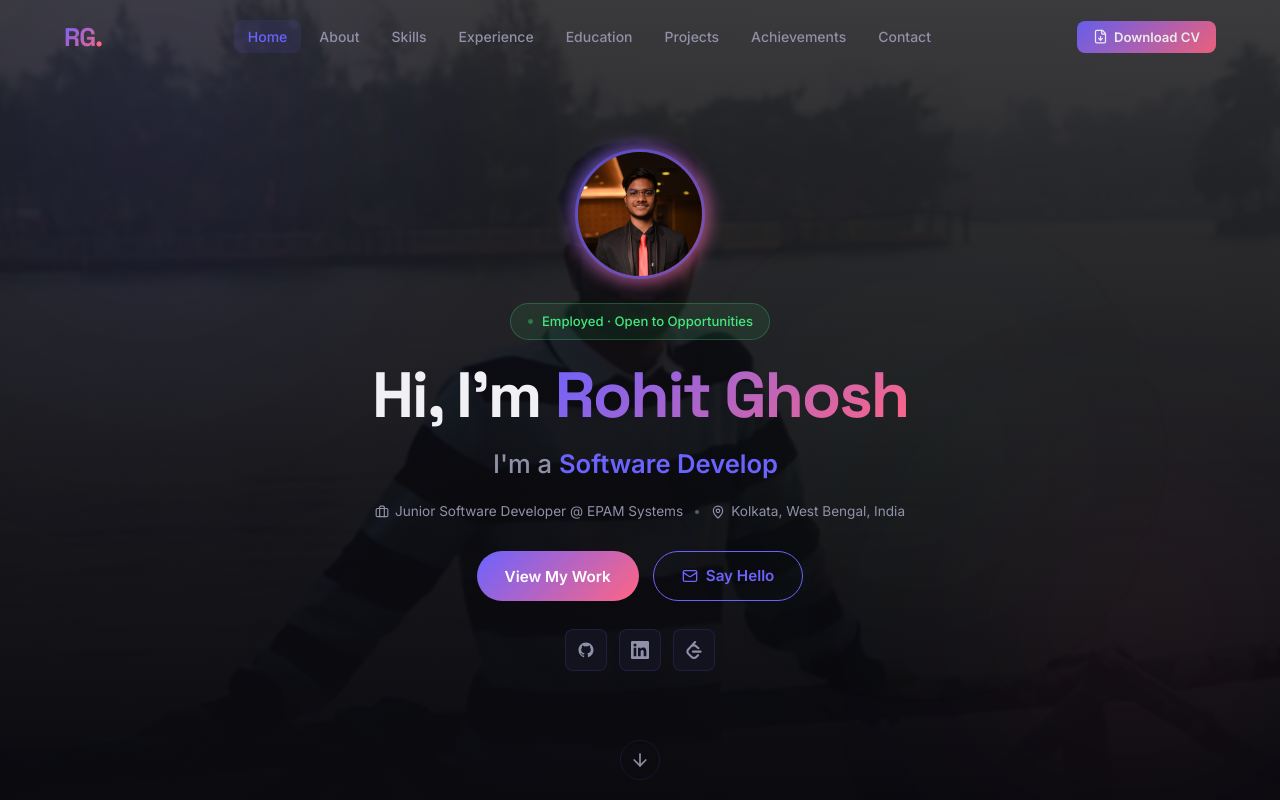
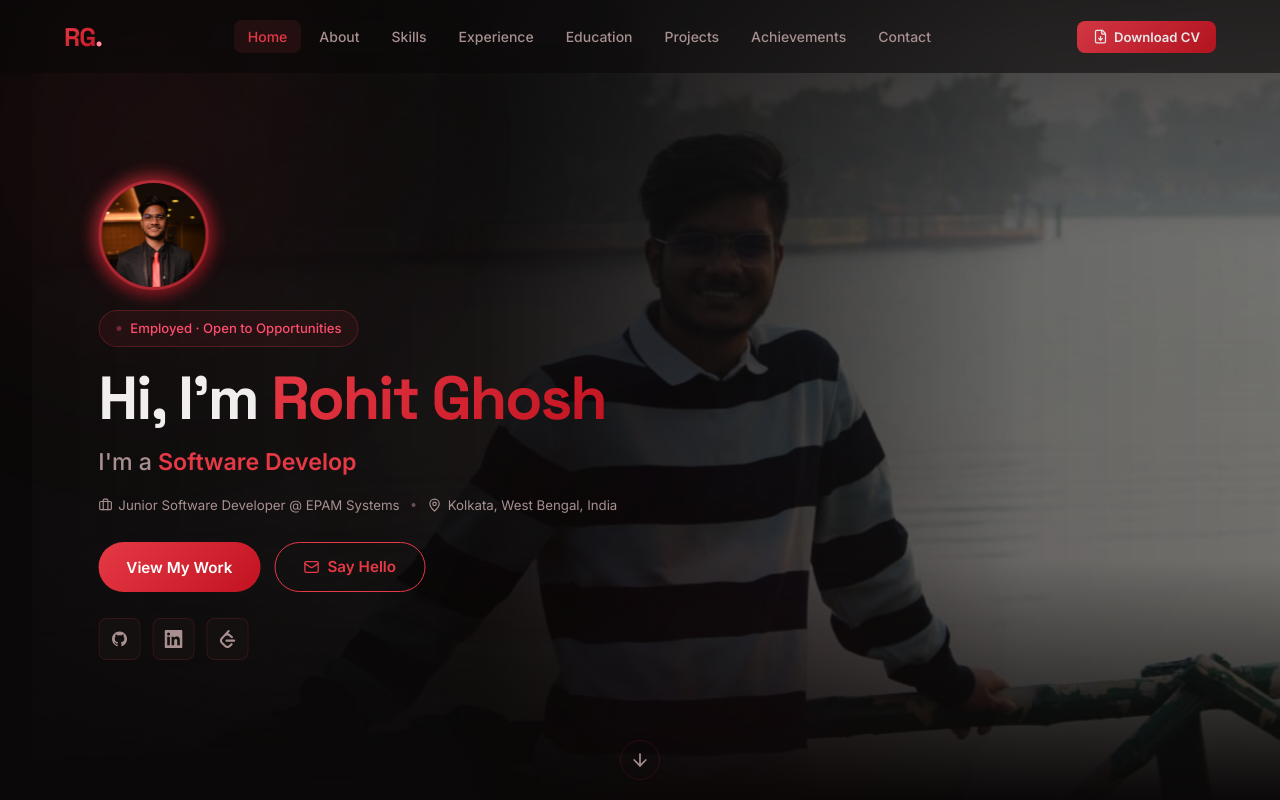
Before and after one commit to rohit1682/portfolio-react, a React (Vite) app: page / in a window 1280 px wide. Shown: the top 800 px of the page. Built offline with nearby package versions, Linux system fonts and the light colour scheme; what @react-pdf/renderer would draw is missing.

Commit message:
cv download feature updated

```diff
--- a/src/components/CVPreview/CVPreview.module.css
+++ b/src/components/CVPreview/CVPreview.module.css
@@ -11,8 +11,8 @@
 }
 
 .modal {
-  background: #13131f;
-  border: 1px solid rgba(108, 99, 255, 0.2);
+  background: #140e0e;
+  border: 1px solid rgba(230, 57, 70, 0.2);
   border-radius: 16px;
   width: 100%;
   max-width: 860px;
@@ -250,7 +250,7 @@
 /* Scrollbar */
 .modal::-webkit-scrollbar { width: 5px; }
 .modal::-webkit-scrollbar-track { background: transparent; }
-.modal::-webkit-scrollbar-thumb { background: rgba(108, 99, 255, 0.3); border-radius: 3px; }
+.modal::-webkit-scrollbar-thumb { background: rgba(230, 57, 70, 0.3); border-radius: 3px; }
 
 /* Responsive */
 @media (max-width: 720px) {
--- a/src/components/Contact/Contact.module.css
+++ b/src/components/Contact/Contact.module.css
@@ -34,7 +34,7 @@
 .detailIcon {
   width: 44px; height: 44px;
   border-radius: var(--radius-md);
-  background: rgba(108, 99, 255, 0.1);
+  background: rgba(230, 57, 70, 0.1);
   border: 1px solid var(--border);
   display: flex;
   align-items: center;
@@ -87,7 +87,7 @@
 .formGroup input:focus,
 .formGroup textarea:focus {
   border-color: var(--accent);
-  box-shadow: 0 0 0 3px rgba(108, 99, 255, 0.1);
+  box-shadow: 0 0 0 3px rgba(230, 57, 70, 0.1);
 }
 
 .formGroup input::placeholder,
--- a/src/components/Experience/Experience.jsx
+++ b/src/components/Experience/Experience.jsx
@@ -25,6 +25,7 @@ export default function Experience() {
             <motion.div
               key={i}
               className={styles.item}
+              style={{ "--item-color": item.color }}
               variants={fadeLeft}
               custom={i * 0.15}
               initial="hidden"
--- a/src/components/Hero/Hero.module.css
+++ b/src/components/Hero/Hero.module.css
@@ -2,32 +2,49 @@
   min-height: 100vh;
   display: flex;
   flex-direction: column;
-  align-items: center;
+  align-items: flex-start;
   justify-content: center;
   position: relative;
   overflow: hidden;
-  padding: 100px 24px 80px;
-  text-align: center;
+  padding: 120px 24px 80px;
 }
 
+/* Background image — offset right so content on left reveals it */
 .bgImage {
   position: absolute;
   inset: 0;
   background-size: cover;
   background-position: center top;
-  filter: blur(1px) brightness(0.6);
-  transform: scale(1.05);
+  filter: blur(0.5px) brightness(0.55);
+  /* Shift image to the right so the left side is darker/blended */
+  transform: scale(1.08) translateX(8%);
+  animation: bgDrift 18s ease-in-out infinite alternate;
 }
 
+/* Drift in opposite direction to content */
+@keyframes bgDrift {
+  0%   { transform: scale(1.08) translateX(6%); }
+  100% { transform: scale(1.12) translateX(12%); }
+}
+
+/* Overlay: heavy on left (content area), fades to transparent on right (image visible) */
 .bgOverlay {
   position: absolute;
   inset: 0;
-  background: linear-gradient(
-    to bottom,
-    rgba(10,10,15,0.6) 0%,
-    rgba(10,10,15,0.85) 60%,
-    rgba(10,10,15,1) 100%
-  );
+  background:
+    linear-gradient(to right,
+      rgba(10,8,8,0.97) 0%,
+      rgba(10,8,8,0.88) 38%,
+      rgba(10,8,8,0.45) 62%,
+      rgba(10,8,8,0.08) 80%,
+      transparent 100%
+    ),
+    linear-gradient(to bottom,
+      rgba(10,8,8,0.5) 0%,
+      transparent 30%,
+      transparent 70%,
+      rgba(10,8,8,1) 100%
+    );
 }
 
 .orb1, .orb2, .orb3 {
@@ -37,41 +54,51 @@
   pointer-events: none;
   animation: float 8s ease-in-out infinite;
 }
-.orb1 { width: 600px; height: 600px; background: radial-gradient(circle, rgba(108,99,255,0.12) 0%, transparent 70%); top: -150px; left: -150px; }
-.orb2 { width: 400px; height: 400px; background: radial-gradient(circle, rgba(255,101,132,0.1) 0%, transparent 70%); bottom: -50px; right: -50px; animation-delay: 3s; }
-.orb3 { width: 300px; height: 300px; background: radial-gradient(circle, rgba(67,233,123,0.07) 0%, transparent 70%); top: 40%; left: 60%; animation-delay: 5s; }
+.orb1 { width: 500px; height: 500px; background: radial-gradient(circle, rgba(230,57,70,0.12) 0%, transparent 70%); top: -100px; left: -100px; }
+.orb2 { width: 350px; height: 350px; background: radial-gradient(circle, rgba(193,18,31,0.08) 0%, transparent 70%); bottom: -50px; right: 30%; animation-delay: 3s; }
+.orb3 { width: 250px; height: 250px; background: radial-gradient(circle, rgba(255,77,109,0.06) 0%, transparent 70%); top: 40%; left: 30%; animation-delay: 5s; }
 
 @keyframes float {
   0%, 100% { transform: translateY(0) scale(1); }
-  50% { transform: translateY(-30px) scale(1.05); }
+  50% { transform: translateY(-24px) scale(1.04); }
 }
 
+/* Content shifted to left side */
 .content {
   position: relative;
   z-index: 1;
-  max-width: 800px;
+  max-width: 620px;
+  width: 100%;
   display: flex;
   flex-direction: column;
-  align-items: center;
+  align-items: flex-start;
+  /* Animate content subtly leftward (opposite to bg drift) */
+  animation: contentDrift 18s ease-in-out infinite alternate;
+  padding-left: clamp(24px, 6vw, 80px);
+}
+
+@keyframes contentDrift {
+  0%   { transform: translateX(0px); }
+  100% { transform: translateX(-8px); }
 }
 
 /* Profile photo */
 .photoWrap {
   position: relative;
-  width: 130px;
-  height: 130px;
-  margin-bottom: 24px;
+  width: 110px;
+  height: 110px;
+  margin-bottom: 20px;
 }
 
 .photo {
-  width: 130px;
-  height: 130px;
+  width: 110px;
+  height: 110px;
   border-radius: 50%;
   object-fit: cover;
   object-position: top;
   position: relative;
   z-index: 1;
-  border: 3px solid rgba(108,99,255,0.5);
+  border: 3px solid rgba(230,57,70,0.5);
 }
 
 .photoRing {
@@ -95,18 +122,18 @@
   align-items: center;
   gap: 8px;
   padding: 7px 16px;
-  background: rgba(67,233,123,0.08);
-  border: 1px solid rgba(67,233,123,0.25);
+  background: rgba(230,57,70,0.08);
+  border: 1px solid rgba(230,57,70,0.25);
   border-radius: 50px;
   font-size: 0.82rem;
-  color: #43e97b;
+  color: #ff4d6d;
   font-weight: 500;
-  margin-bottom: 20px;
+  margin-bottom: 18px;
 }
 
 .badgeDot {
   width: 7px; height: 7px;
-  background: #43e97b;
+  background: #ff4d6d;
   border-radius: 50%;
   animation: pulse 2s ease-in-out infinite;
 }
@@ -117,11 +144,12 @@
 }
 
 .name {
-  font-size: clamp(2.2rem, 5.5vw, 4rem);
+  font-size: clamp(2.2rem, 5vw, 3.8rem);
   font-weight: 800;
   line-height: 1.1;
-  margin-bottom: 14px;
+  margin-bottom: 12px;
   letter-spacing: -2px;
+  text-align: left;
 }
 
 .nameHighlight {
@@ -132,11 +160,12 @@
 }
 
 .role {
-  font-size: clamp(1.1rem, 2.5vw, 1.6rem);
+  font-size: clamp(1rem, 2.2vw, 1.45rem);
   font-weight: 500;
   color: var(--text-secondary);
-  margin-bottom: 16px;
-  min-height: 2.2rem;
+  margin-bottom: 14px;
+  min-height: 2rem;
+  text-align: left;
 }
 
 .typed { color: var(--accent); font-weight: 600; }
@@ -149,15 +178,15 @@
   align-items: center;
   gap: 12px;
   flex-wrap: wrap;
-  justify-content: center;
-  margin-bottom: 28px;
+  justify-content: flex-start;
+  margin-bottom: 26px;
 }
 
 .metaItem {
   display: flex;
   align-items: center;
   gap: 6px;
-  font-size: 0.85rem;
+  font-size: 0.83rem;
   color: var(--text-secondary);
 }
 
@@ -170,12 +199,12 @@
 .actions {
   display: flex;
   gap: 14px;
-  justify-content: center;
+  justify-content: flex-start;
   flex-wrap: wrap;
-  margin-bottom: 28px;
+  margin-bottom: 26px;
 }
 
-.socials { justify-content: center; }
+.socials { justify-content: flex-start; }
 
 .scrollDown {
   position: absolute;
@@ -200,6 +229,21 @@
   50% { transform: translateX(-50%) translateY(8px); }
 }
 
+@media (max-width: 768px) {
+  .hero { align-items: center; padding: 110px 24px 80px; }
+  .content { align-items: center; padding-left: 0; max-width: 100%; }
+  .name, .role { text-align: center; }
+  .metaRow, .actions { justify-content: center; }
+  .bgImage { transform: scale(1.08) translateX(0%); animation: none; }
+  .bgOverlay {
+    background: linear-gradient(to bottom,
+      rgba(10,8,8,0.7) 0%,
+      rgba(10,8,8,0.75) 50%,
+      rgba(10,8,8,1) 100%
+    );
+  }
+}
+
 @media (max-width: 480px) {
   .metaRow { flex-direction: column; gap: 6px; }
   .metaDot { display: none; }
--- a/src/components/Navbar/Navbar.module.css
+++ b/src/components/Navbar/Navbar.module.css
@@ -4,12 +4,16 @@
   z-index: 1000;
   padding: 20px 0;
   transition: var(--transition);
+  /* Always slightly visible over hero image */
+  background: rgba(10, 8, 8, 0.55);
+  backdrop-filter: blur(12px);
+  -webkit-backdrop-filter: blur(12px);
 }
 
 .navbar.scrolled {
-  background: rgba(10, 10, 15, 0.85);
-  backdrop-filter: blur(20px);
-  -webkit-backdrop-filter: blur(20px);
+  background: rgba(10, 8, 8, 0.92);
+  backdrop-filter: blur(24px);
+  -webkit-backdrop-filter: blur(24px);
   border-bottom: 1px solid var(--border);
   padding: 14px 0;
 }
@@ -64,7 +68,7 @@
 .link:hover,
 .link.active {
   color: var(--text-primary);
-  background: rgba(108, 99, 255, 0.1);
+  background: rgba(230, 57, 70, 0.1);
 }
 
 .link.active {
@@ -73,7 +77,7 @@
 
 .menuBtn {
   display: none;
-  background: rgba(108, 99, 255, 0.1);
+  background: rgba(230, 57, 70, 0.1);
   border: 1px solid var(--border);
   color: var(--text-primary);
   border-radius: var(--radius-sm);
@@ -83,7 +87,7 @@
 }
 
 .menuBtn:hover {
-  background: rgba(108, 99, 255, 0.2);
+  background: rgba(230, 57, 70, 0.2);
 }
 
 .mobileMenu {
@@ -137,7 +141,7 @@
 .cvBtn:hover {
   opacity: 1;
   transform: translateY(-1px);
-  box-shadow: 0 4px 16px rgba(108, 99, 255, 0.4);
+  box-shadow: 0 4px 16px rgba(230, 57, 70, 0.4);
 }
 
 @media (max-width: 900px) {
--- a/src/components/SocialLinks/SocialLinks.module.css
+++ b/src/components/SocialLinks/SocialLinks.module.css
@@ -22,5 +22,5 @@
   border-color: var(--accent);
   color: #fff;
   transform: translateY(-3px);
-  box-shadow: 0 8px 20px rgba(108, 99, 255, 0.3);
+  box-shadow: 0 8px 20px rgba(230, 57, 70, 0.3);
 }
--- a/src/constants/experience.js
+++ b/src/constants/experience.js
@@ -5,7 +5,7 @@ export const experience = [
     location: "Hyderabad, India",
     type: "On-site",
     period: "Jan 2026 – Present",
-    color: "#6c63ff",
+    color: "#e63946",
     current: true,
     points: [
       "Strengthened full-stack development expertise through guided training on React, Angular, and Node.js.",
@@ -22,7 +22,7 @@ export const experience = [
     location: "Hyderabad, India",
     type: "On-site",
     period: "Jan 2025 – Dec 2025",
-    color: "#6c63ff",
+    color: "#e63946",
     current: false,
     points: [
       "Developed scalable full-stack features for enterprise-grade applications.",
--- a/src/styles/variables.css
+++ b/src/styles/variables.css
@@ -1,25 +1,25 @@
 :root {
   /* Colors */
-  --bg-primary: #0a0a0f;
-  --bg-secondary: #0f0f1a;
-  --bg-card: #13131f;
-  --bg-card-hover: #1a1a2e;
+  --bg-primary: #0a0808;
+  --bg-secondary: #0f0c0c;
+  --bg-card: #141010;
+  --bg-card-hover: #1c1515;
 
-  --accent: #6c63ff;
-  --accent-2: #ff6584;
-  --accent-3: #43e97b;
+  --accent: #e63946;
+  --accent-2: #ff8fa3;
+  --accent-3: #ff4d6d;
 
-  --text-primary: #f0f0f5;
-  --text-secondary: #9090a8;
-  --text-muted: #5a5a72;
+  --text-primary: #f2eeee;
+  --text-secondary: #a89090;
+  --text-muted: #6b5050;
 
-  --border: rgba(108, 99, 255, 0.15);
-  --border-hover: rgba(108, 99, 255, 0.4);
-  --glow: rgba(108, 99, 255, 0.2);
+  --border: rgba(230, 57, 70, 0.15);
+  --border-hover: rgba(230, 57, 70, 0.4);
+  --glow: rgba(230, 57, 70, 0.18);
 
   /* Gradients */
-  --gradient: linear-gradient(135deg, #6c63ff 0%, #ff6584 100%);
-  --gradient-2: linear-gradient(135deg, #43e97b 0%, #38f9d7 100%);
+  --gradient: linear-gradient(135deg, #e63946 0%, #c1121f 100%);
+  --gradient-2: linear-gradient(135deg, #ff4d6d 0%, #ff8fa3 100%);
 
   /* Typography */
   --font-body: 'Inter', sans-serif;
```
Also changed, not shown: src/components/About/About.module.css (+4 -4 lines), src/components/Education/Education.module.css (+4 -4 lines), src/components/Experience/Experience.module.css (+16 -8 lines), src/styles/utilities.css (+5 -5 lines).
